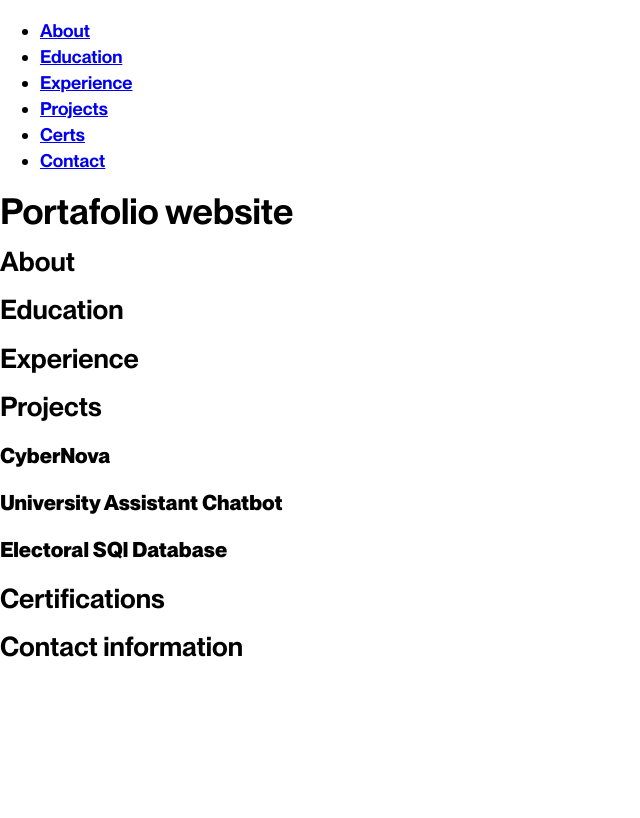
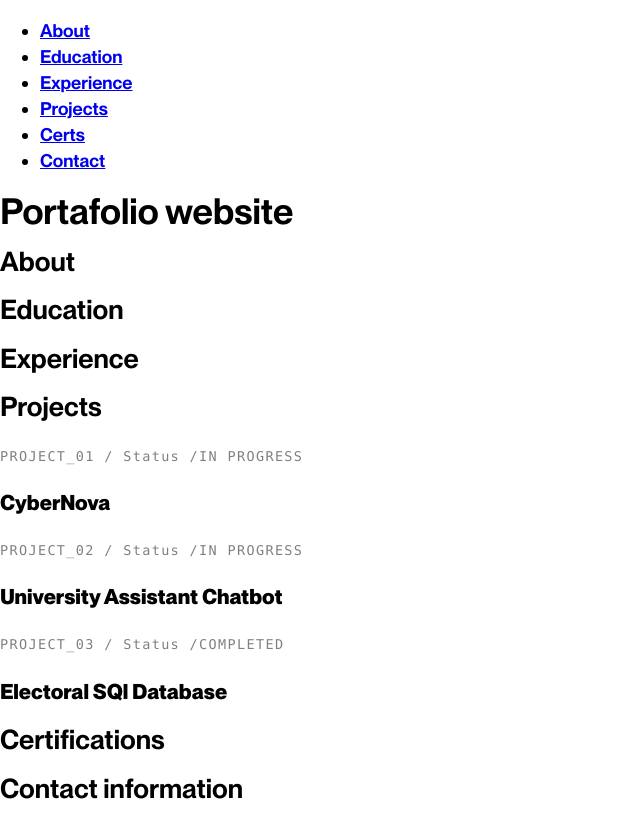
Before and after one commit to sebas-cat/Personal-website, a React (Vite) app: page / in a window 1280 px wide. Shown: the whole page, without its empty margins (0-640 px from the left). Built offline with nearby package versions, Linux system fonts and the light colour scheme.

Commit message:
feat: HUD project label

```diff
--- a/src/App.tsx
+++ b/src/App.tsx
@@ -32,8 +32,8 @@ const App = () => {
           <section id="education"><h2>Education</h2></section>
             <section id="experience"><h2>Experience</h2></section>
               <section id="projects"><h2>Projects</h2>
-              {projects.map((project) => (
-                <ProjectCard key={project.id} project={project}/>
+              {projects.map((project, index) => (
+                <ProjectCard key={project.id} project={project} index={index}/>
               ))}</section>
                 <section id="certs"><h2>Certifications</h2> </section>
                   <section id="contact"><h2>Contact information</h2></section>
--- a/src/components/ProjectCard.tsx
+++ b/src/components/ProjectCard.tsx
@@ -3,13 +3,18 @@ import {View} from '../hooks/view'
 
 interface ProjectCardProps {
     project: Project
+    index: number
 }
 
-const ProjectCard = ({project}: ProjectCardProps) => {
+const ProjectCard = ({project, index}: ProjectCardProps) => {
     const {ref, inView} = View<HTMLDivElement>()
     return (
         <div ref={ref} data-reveal data-inview={inView}>
             <article>
+            <p className='hud'>
+                PROJECT_{String(index + 1).padStart(2, '0')} / Status /{''}
+                {project.status === 'in-progress' ? 'IN PROGRESS' : 'COMPLETED'}
+            </p>
             <h3>{project.title}</h3>
             </article>
         </div>
--- a/src/index.css
+++ b/src/index.css
@@ -72,5 +72,12 @@ html{
     transform: translateY(0);
   }
 }
+.hud{
+  font-family: var(--mono);
+  font-size: 0.75rem;
+  letter-spacing: 0.1em;
+  color: var(--text-muted);
+  margin: 0 0 0.5rem;
+}
 
 }
```
